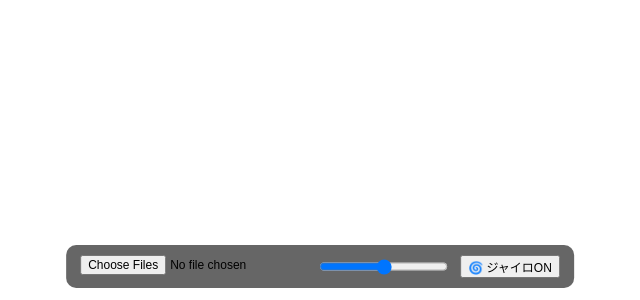
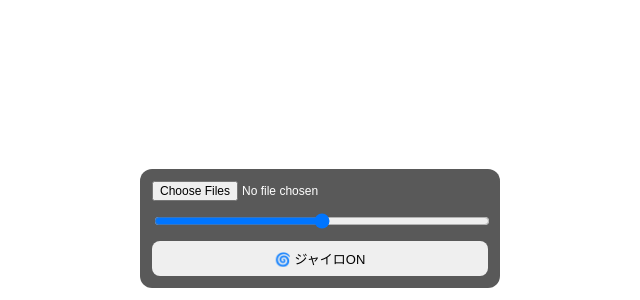
Before and after one commit to tshika522-png/kaleidoscope3, a plain HTML site: page index.html in a window 1280 px wide. Shown: the part 500-800 px from the top of the page, without its empty margins (320-960 px from the left). Drawn offline with Linux system fonts and the light colour scheme.

Commit message:
Update index.html

```diff
--- a/index.html
+++ b/index.html
@@ -9,27 +9,46 @@ body{
   margin:0;
   height:100vh;
   background:#fff;
-  transition:background-color 2.5s ease;
   overflow:hidden;
 }
+
 canvas{
   position:absolute;
   inset:0;
 }
+
+/* ===== 操作UI ===== */
 #controls{
   position:fixed;
-  bottom:12px;
   left:50%;
   transform:translateX(-50%);
-  background:rgba(0,0,0,.6);
-  padding:10px 14px;
-  border-radius:10px;
+  bottom:calc(12px + env(safe-area-inset-bottom));
+  width:min(92vw, 360px);
+  background:rgba(0,0,0,.65);
+  padding:12px;
+  border-radius:12px;
   display:flex;
+  flex-direction:column;
   gap:10px;
   z-index:10;
+  box-sizing:border-box;
 }
-#controls input, #controls button{
+
+#controls input[type="file"]{
+  color:#fff;
   font-size:12px;
+}
+
+#controls input[type="range"]{
+  width:100%;
+}
+
+#controls button{
+  font-size:13px;
+  padding:8px;
+  border:none;
+  border-radius:8px;
+  cursor:pointer;
 }
 </style>
 </head>
@@ -58,7 +77,6 @@ function resize(){
 resize();
 addEventListener("resize", resize);
 
-// ===== 状態 =====
 let images=[], idx=0;
 let angle=0, rotVel=0;
 let gyroX=0, gyroY=0;
@@ -67,7 +85,7 @@ let gyroEnabled=false;
 let offsetX=0, offsetY=0;
 let velX=0, velY=0;
 
-// ===== ジャイロ許可 =====
+/* ===== ジャイロ許可 ===== */
 gyroBtn.onclick = async ()=>{
   if(typeof DeviceOrientationEvent?.requestPermission==="function"){
     const res = await DeviceOrientationEvent.requestPermission();
@@ -79,26 +97,24 @@ gyroBtn.onclick = async ()=>{
 
 addEventListener("deviceorientation",e=>{
   if(!gyroEnabled) return;
-  gyroX = e.gamma || 0; // 横
-  gyroY = e.beta  || 0; // 前後
+  gyroX = e.gamma || 0;
+  gyroY = e.beta  || 0;
 });
 
-// ===== 側面タップ：画像切替 =====
+/* ===== 側面タップ：画像切替 ===== */
 let tapLock=false;
 addEventListener("devicemotion",e=>{
   if(!images.length || tapLock) return;
   const a=e.accelerationIncludingGravity;
   if(!a) return;
-
-  const power = Math.abs(a.x)+Math.abs(a.y)+Math.abs(a.z);
-  if(power>35){
+  if(Math.abs(a.x)+Math.abs(a.y)+Math.abs(a.z)>35){
     tapLock=true;
     idx=(idx+1)%images.length;
     setTimeout(()=>tapLock=false,600);
   }
 });
 
-// ===== 画像ロード =====
+/* ===== 画像ロード ===== */
 imageLoader.onchange=()=>{
   images=[];
   idx=0;
@@ -109,23 +125,23 @@ imageLoader.onchange=()=>{
   }
 };
 
-// ===== 描画 =====
+/* ===== 描画 ===== */
 function draw(){
   requestAnimationFrame(draw);
   if(!images.length) return;
 
   const img=images[idx];
-  const w=canvas.width, h=canvas.height;
-  const cx=w/2, cy=h/2;
+  const w=canvas.width,h=canvas.height;
+  const cx=w/2,cy=h/2;
   const r=Math.min(w,h)*0.48;
 
-  // --- 回転（横傾き） ---
+  // 回転（横）
   rotVel += gyroX * 0.00015;
-  rotVel *= 0.92;                 // 減衰
+  rotVel *= 0.92;
   rotVel = Math.max(Math.min(rotVel,0.02),-0.02);
   angle += rotVel;
 
-  // --- 位置移動（前後傾き＋揺らぎ） ---
+  // 位置（前後＋揺らぎ）
   velX += (Math.sin(Date.now()*0.001)+gyroY*0.02)*0.03;
   velY += (Math.cos(Date.now()*0.0013)+gyroY*0.02)*0.03;
   velX *= 0.9;
```
